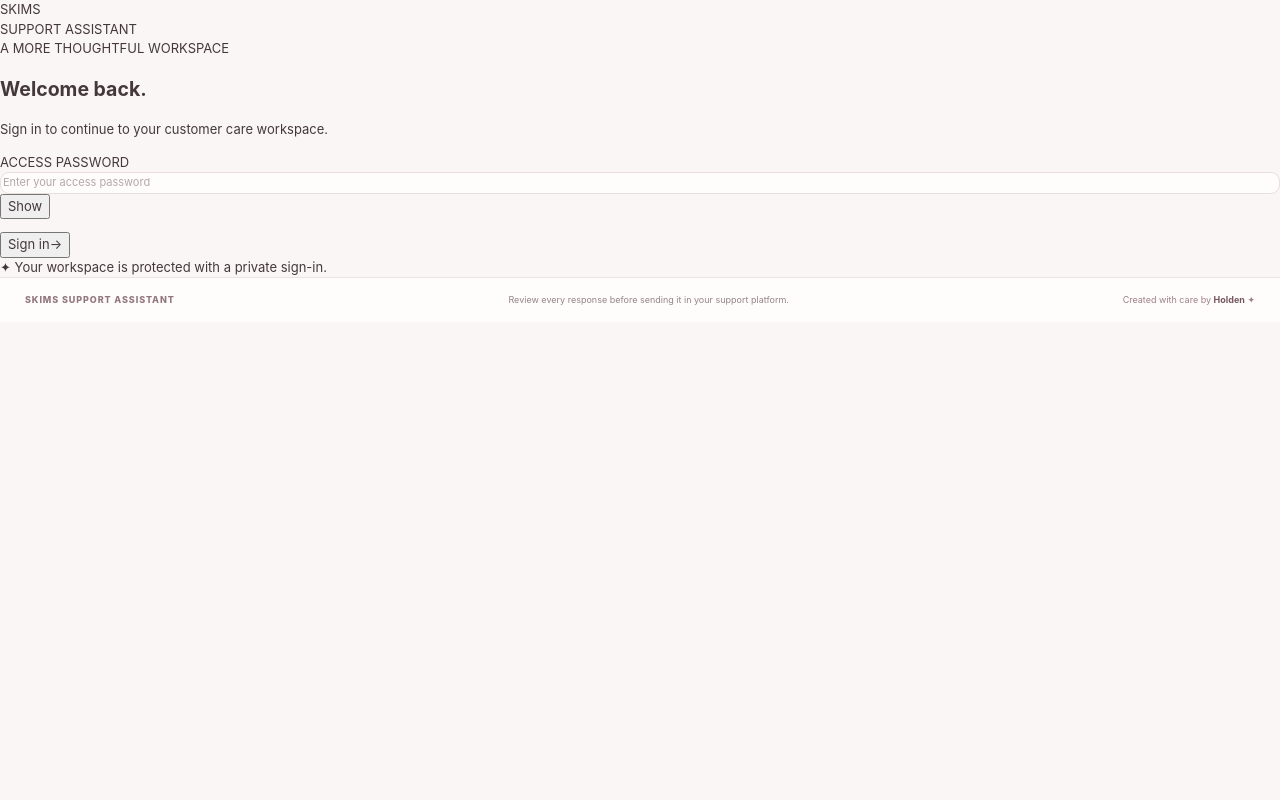
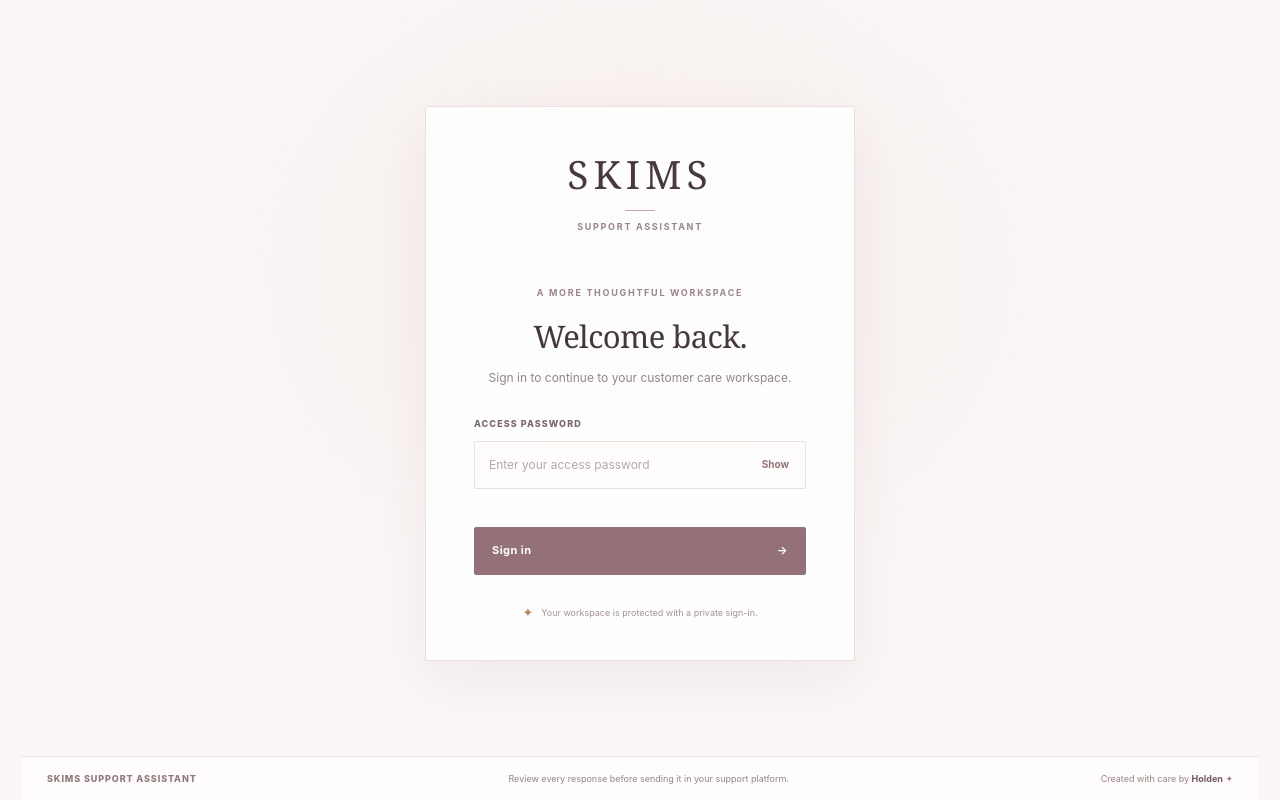
Before and after one commit to holdenrei/skims-support-assistant-web, a browser extension: page index.html in a window 1280 px wide. Drawn offline with Linux system fonts and the light colour scheme.

Commit message:
Style minimalist SKIMS sign-in page

```diff
--- a/styles.css
+++ b/styles.css
@@ -1803,3 +1803,216 @@ input:focus {
     font-size: 8px;
   }
 }
+
+
+/* =========================================
+   MINIMAL SKIMS-INSPIRED SIGN-IN
+========================================= */
+
+.login-screen {
+  min-height: 100vh;
+  display: flex;
+  flex-direction: column;
+  align-items: center;
+  justify-content: center;
+  padding: 48px 22px 0;
+  background:
+    radial-gradient(ellipse at 50% 34%, rgba(244, 232, 230, .72), transparent 48%),
+    var(--bg);
+}
+
+.login-card {
+  width: min(100%, 430px);
+  margin: auto 0;
+  padding: 46px 48px 38px;
+  border: 1px solid rgba(234, 213, 210, .78);
+  border-radius: 3px;
+  background: rgba(255, 255, 255, .88);
+  box-shadow: 0 18px 55px rgba(65, 43, 48, .055);
+}
+
+.login-brand {
+  display: flex;
+  flex-direction: column;
+  align-items: center;
+  margin-bottom: 48px;
+}
+
+.login-wordmark {
+  color: #49383e;
+  font-family: Georgia, "Times New Roman", serif;
+  font-size: 39px;
+  font-weight: 500;
+  letter-spacing: 5px;
+  line-height: 1.1;
+}
+
+.login-brand-rule {
+  width: 30px;
+  height: 1px;
+  margin: 14px 0 9px;
+  background: #c8a7a5;
+}
+
+.login-brand-caption,
+.login-eyebrow {
+  color: #9b8588;
+  font-size: 9px;
+  font-weight: 750;
+  letter-spacing: .19em;
+}
+
+.login-intro {
+  margin-bottom: 29px;
+  text-align: center;
+}
+
+.login-intro h1 {
+  margin: 12px 0 8px;
+  color: #44383c;
+  font-family: Georgia, "Times New Roman", serif;
+  font-size: 31px;
+  font-weight: 400;
+  letter-spacing: -.6px;
+}
+
+.login-intro p {
+  margin: 0;
+  color: #938488;
+  font-size: 12px;
+  line-height: 1.7;
+}
+
+.login-form {
+  display: flex;
+  flex-direction: column;
+  gap: 10px;
+}
+
+.login-form > label {
+  color: #79676c;
+  font-size: 9px;
+  font-weight: 800;
+  letter-spacing: .12em;
+}
+
+.password-field {
+  position: relative;
+  display: flex;
+  align-items: center;
+}
+
+.password-field input {
+  min-height: 48px;
+  padding: 12px 62px 12px 14px;
+  border: 1px solid #e9dfdd;
+  border-radius: 2px;
+  background: #fffdfc;
+  font-size: 12px;
+}
+
+.password-toggle {
+  position: absolute;
+  right: 12px;
+  padding: 5px;
+  border: 0;
+  background: transparent;
+  color: #947078;
+  font-size: 10px;
+  font-weight: 700;
+  cursor: pointer;
+}
+
+.password-toggle:hover {
+  color: #684d55;
+}
+
+.login-status {
+  min-height: 16px;
+  margin: 0;
+  color: #b65d5d;
+  font-size: 10px;
+  line-height: 1.5;
+}
+
+.login-status.success {
+  color: #6c927b;
+}
+
+.login-submit {
+  min-height: 48px;
+  display: flex;
+  align-items: center;
+  justify-content: space-between;
+  gap: 12px;
+  margin-top: 2px;
+  padding: 0 17px;
+  border: 1px solid #947078;
+  border-radius: 2px;
+  background: #947078;
+  color: #fff;
+  font-size: 11px;
+  font-weight: 750;
+  letter-spacing: .04em;
+  cursor: pointer;
+  transition: background .2s ease, border-color .2s ease;
+}
+
+.login-submit:hover:not(:disabled) {
+  border-color: #805d65;
+  background: #805d65;
+}
+
+.login-submit:disabled {
+  opacity: .65;
+  cursor: wait;
+}
+
+.login-security {
+  display: flex;
+  align-items: center;
+  justify-content: center;
+  gap: 8px;
+  margin-top: 28px;
+  color: #a29295;
+  font-size: 9px;
+  text-align: center;
+}
+
+.security-mark {
+  color: #b8895b;
+  font-size: 13px;
+}
+
+.login-footer {
+  width: 100%;
+  max-width: 1600px;
+  margin-top: 36px;
+}
+
+@media (max-width: 560px) {
+  .login-screen {
+    justify-content: flex-start;
+    padding: 34px 16px 0;
+  }
+
+  .login-card {
+    margin: auto 0;
+    padding: 38px 25px 30px;
+  }
+
+  .login-brand {
+    margin-bottom: 38px;
+  }
+
+  .login-intro h1 {
+    font-size: 28px;
+  }
+
+  .login-footer {
+    align-items: center;
+    gap: 7px;
+    padding: 18px 10px;
+    text-align: center;
+  }
+}
```
